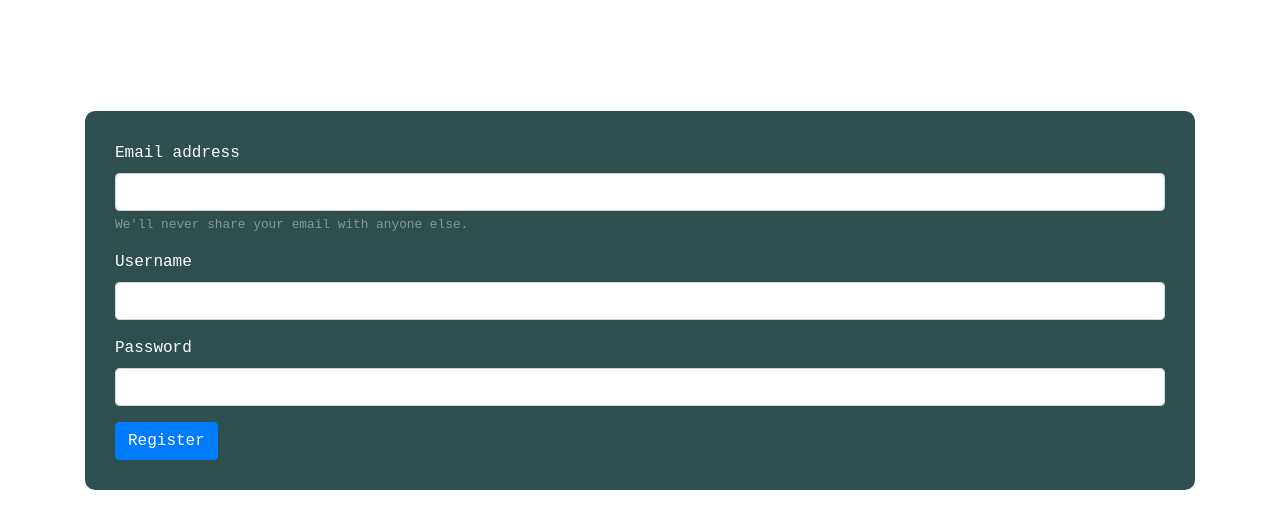
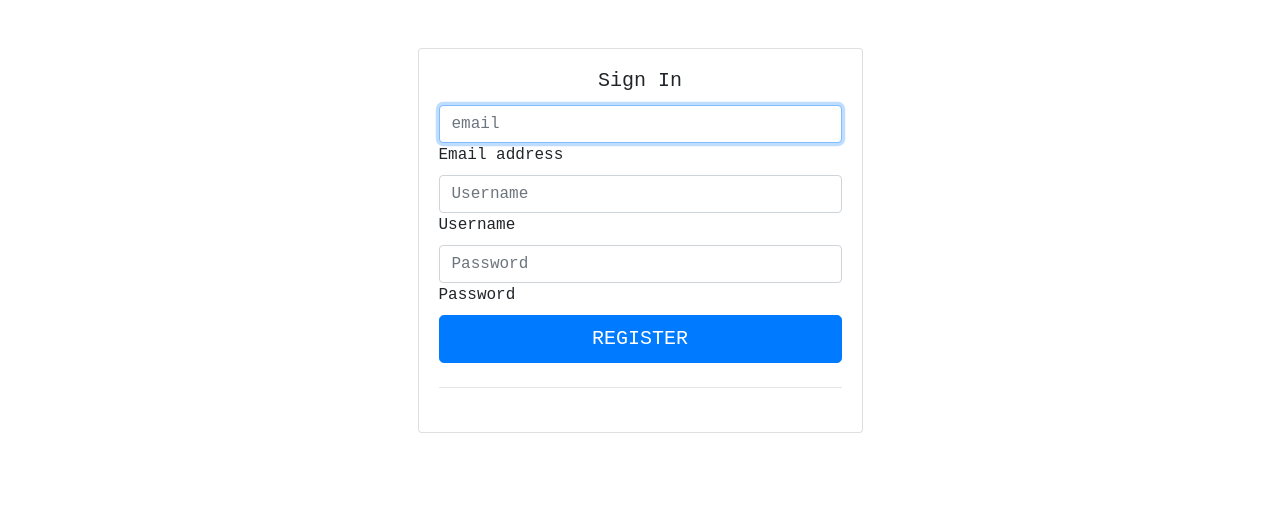
Before and after one commit to quincy-roman/Pokemon-Micro-Front, an Angular app: page /register in a window 1280 px wide. Shown: the top 528 px of the page. Built offline with nearby package versions, Linux system fonts and the light colour scheme.

Commit message:
Fixed register component not working, by copy/pasting the login form system.

```diff
--- a/src/app/components/register/register.component.html
+++ b/src/app/components/register/register.component.html
@@ -1,19 +1,27 @@
-<div class="container-lg">
-  <div class="register-form">
-    <div class="mb-3">
-      <label for="email">Email address</label>
-      <input type="email" class="form-control" id="email" name="email" aria-describedby="emailHelp" (input) = "trainer.email"  required>
-      <small id="emailHelp" class="form-text " style="color: rgba(255, 255, 255, 0.418);">We'll never share your email with anyone else.</small>
+<div class="container">
+  <div class="row">
+    <div class="col-sm-9 col-md-7 col-lg-5 mx-auto">
+      <div class="card card-signin my-5">
+        <div class="card-body">
+          <h5 class="card-title text-center">Sign In</h5>
+          <form [formGroup]="registerForm" (ngSubmit)="registerUser()">
+            <div class="form-label-group">
+              <input type="email" id="inputEmail" class="form-control" placeholder="email" formControlName="email" required autofocus>
+              <label for="inputEmail">Email address</label>
+            </div>
+            <div class="form-label-group">
+              <input type="email" id="inputUsername" class="form-control" placeholder="Username" formControlName="username" required autofocus>
+              <label for="inputEmail">Username</label>
+            </div>
+            <div class="form-label-group">
+              <input type="password" id="inputPassword" class="form-control" formControlName="password" placeholder="Password" required>
+              <label for="inputPassword">Password</label>
+            </div>
+            <button class="btn btn-lg btn-primary btn-block text-uppercase" type="submit">Register</button>
+            <hr class="my-4">
+          </form>
+        </div>
+      </div>
     </div>
-    <div class="form-group">
-        <label for="username">Username</label>
-        <input type="text" class="form-control" id="username" name="username" (input) = "trainer.username" required >
-      </div>
-    <div class="form-group">
-      <label for="password">Password</label>
-      <input type="password" class="form-control" id="password" name="password" (input)="trainer.password" required>
-    </div>
-
-    <button type="submit" class="btn btn-primary" (click)="registerUser()">Register</button>
   </div>
-  </div>
+</div>
--- a/src/app/components/register/register.component.ts
+++ b/src/app/components/register/register.component.ts
@@ -1,6 +1,8 @@
+import { FormBuilder, FormControl } from '@angular/forms';
 import { Trainer } from './../../models/Trainer.model';
 import { LoginService } from './../../services/login.service';
 import { Component, OnInit } from '@angular/core';
+
 
 @Component({
   selector: 'app-register',
@@ -9,16 +11,23 @@ import { Component, OnInit } from '@angular/core';
 })
 export class RegisterComponent implements OnInit {
 
-  constructor(private loginServ:LoginService) { }
+  constructor(private loginServ:LoginService,private form:FormBuilder) { }
 
   ngOnInit(): void {
   }
+  registerForm = this.form.group({
+    username: new FormControl(''),
+    password: new FormControl(''),
+    email: new FormControl('')
+  });
 
-  public trainer:Trainer = new Trainer(0,'','','',0);
   registerUser()
   {
+    const details = this.registerForm.value;
+    let trainer = new Trainer(0,details.email,details.password,details.username,0);
+    console.log(trainer);
 
-     this.loginServ.register(this.trainer).subscribe(data => {
+     this.loginServ.register(trainer).subscribe(data => {
      let id = data
      sessionStorage.setItem("trainerID",id.toString());
 
--- a/src/app/models/Trainer.model.ts
+++ b/src/app/models/Trainer.model.ts
@@ -1,16 +1,16 @@
 export class Trainer {
 
-  id: number;
+  trainerId: number;
+  name: string;
   email: string;
   password: string;
-  username: string;
-  money: number;
+  poke: number;
 
-  constructor(id: number, email: string, password: string, username: string, money: number) {
-    this.id = id;
+  constructor(id: number, email: string, password: string, name: string, poke: number) {
+    this.trainerId = id;
     this.email = email;
     this.password = password;
-    this.username = username;
-    this.money = money;
+    this.name = name;
+    this.poke = poke;
   }
 }
```
